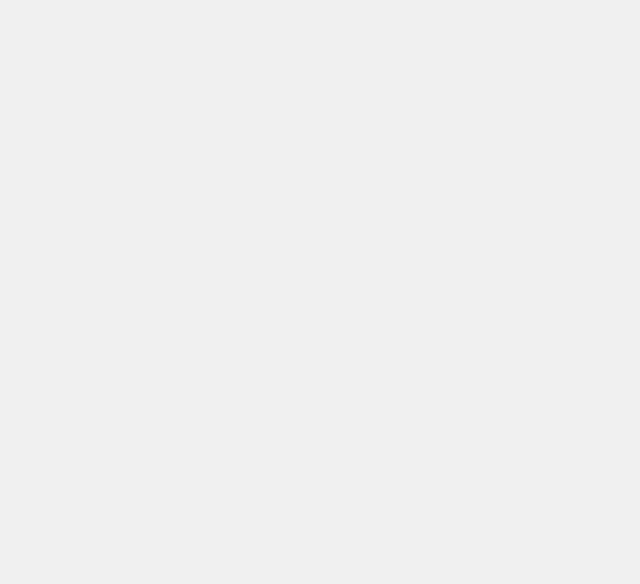
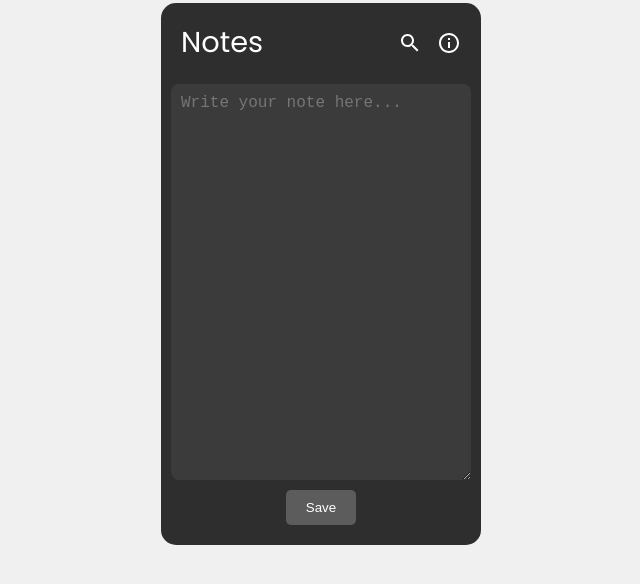
Before and after one commit to Tahrim19/Notes-app, a React (Create React App) app: page /editor in a window 1280 px wide. Before the commit this address had no page. Shown: the top 584 px of the page, without its empty margins (319-959 px from the left). Built offline with nearby package versions, Linux system fonts and the light colour scheme.

Commit message:
add note functionality using react context

```diff
--- a/src/App.js
+++ b/src/App.js
@@ -1,6 +1,8 @@
 import{ BrowserRouter as Router , Route, Routes} from 'react-router-dom'
 import Home from './components/Home';
 import Header from './components/Header';
+import Editor from './components/Editor';
+
 
 export default function App() {
   return (
@@ -8,7 +10,7 @@ export default function App() {
       <Router>
         <Routes>
           <Route path='/' element={<><Header/><Home/></>}/>
-          {/* <Route path='/' element={<Home/>}/> */}
+          <Route path='/editor' element={<><Header/><Editor/></>}/>
         </Routes>
       </Router>
     </div>
--- /dev/null
+++ b/src/components/Editor.jsx
@@ -0,0 +1,33 @@
+import React, { useContext, useState } from 'react'
+import { NotesContext } from './NotesContext';
+import { useNavigate } from 'react-router-dom';
+import '../css/editor.css'
+
+export default function Editor() {
+    const [note , setNote] = useState('');
+    const {addNote} = useContext(NotesContext);
+    const navigate  = useNavigate();
+
+    const handleSave = () => {
+        if(note.trim()){
+            addNote(note);
+            setNote('');
+            navigate('/');
+        }
+        else{
+            console('note cannot be empty!')
+        }
+    }
+
+  return (
+    <div className='editor'>
+      <textarea
+        className='note-editor'
+        value={note}
+        onChange={(e) => setNote(e.target.value)}
+        placeholder='Write your note here...'
+      />
+      <button className='save-btn' onClick={handleSave}>Save</button>
+    </div>
+  )
+}
--- a/src/components/Home.jsx
+++ b/src/components/Home.jsx
@@ -1,16 +1,40 @@
-import React from 'react';
+import React, { useContext } from 'react';
 import AddIcon from '@mui/icons-material/Add';
 import '../css/home.css';
+import { useNavigate } from 'react-router-dom';
+import { NotesContext } from './NotesContext';
+
 export default function Home() {
+    const navigate = useNavigate();
+    const {notes} = useContext(NotesContext);
+
+    const handleAddNote = () => {
+        navigate('/editor');
+    }
+
   return (
-    <div className='home'>
+    <>
+        <div className='home'>
       <div className='content'>
-        <img src='Notes-bro.png' alt='illustration' className='illustration'/>
-        <h5>Create your first note!</h5>
+        {notes.length === 0 ? (
+            <>
+            <img src='Notes-bro.png' alt='illustration' className='illustration'/>
+            <h5>Create your first note!</h5>
+            </>
+        ) : (
+            <div className='notes-list'>
+                {notes.map((note,index) => (
+                    <div key={index} className='note-item'>
+                        {note}
+                    </div>
+                ))}
+            </div>
+        )}
       </div>
-      <div className='add-note'>
+      <div className='add-note' onClick={handleAddNote}>
         <AddIcon className='add-icon'/>
       </div>
     </div>
+    </>
   );
 }
--- /dev/null
+++ b/src/components/NotesContext.jsx
@@ -0,0 +1,19 @@
+import { createContext, useState } from "react";
+
+export const NotesContext = createContext();
+
+// create provider component
+export const NotesProvider = ({children}) => {
+    const [notes, setNotes] = useState([]);
+    // add new note
+    const addNote = (newNote) => {
+        setNotes([...notes,newNote])
+    };
+
+    return(
+        <NotesContext.Provider value={{notes,addNote}}>
+            {children}
+        </NotesContext.Provider>
+    );
+
+}
--- /dev/null
+++ b/src/css/editor.css
@@ -0,0 +1,41 @@
+.editor {
+    display: flex;
+    flex-direction: column;
+    justify-content: center;
+    align-items: center;
+    padding: 20px;
+    background-color: #2e2e2e;
+    color: white;
+    height: 431px;
+    width: 280px;
+    border-radius: 0 0 15px 15px;
+    position: absolute;
+  }
+
+  .note-editor {
+    width: 100%;
+    height: 200vh;
+    padding: 10px;
+    font-size: 1rem;
+    background-color: #3b3b3b;
+    color: white;
+    border: none;
+    outline: none;
+    border-radius: 8px;
+    margin-bottom: 10px;
+    position: relative;
+    margin-top: -10px;
+  }
+
+  .save-btn {
+    padding: 10px 20px;
+    background-color: #5c5c5c;
+    border: none;
+    border-radius: 5px;
+    color: white;
+    cursor: pointer;
+  }
+
+  .save-btn:hover {
+    background-color: #4a4a4a;
+  }
--- a/src/css/home.css
+++ b/src/css/home.css
@@ -37,6 +37,7 @@ body {
     max-width: 75%;
     height: auto;
     margin-bottom: 20px;
+    margin-top: 35px;
 }
 
 h5 {
--- a/src/index.js
+++ b/src/index.js
@@ -2,11 +2,14 @@ import React from 'react';
 import ReactDOM from 'react-dom/client';
 import App from './App';
 import reportWebVitals from './reportWebVitals';
+import { NotesProvider } from './components/NotesContext';
 
 const root = ReactDOM.createRoot(document.getElementById('root'));
 root.render(
   <React.StrictMode>
-    <App />
+    <NotesProvider>
+      <App />
+    </NotesProvider>
   </React.StrictMode>
 );
 
```
Also changed, not shown: src/App.css (added).
